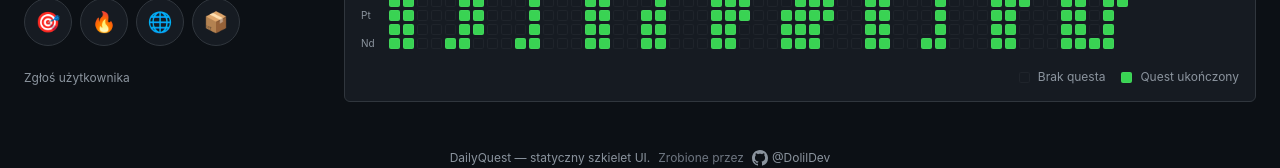
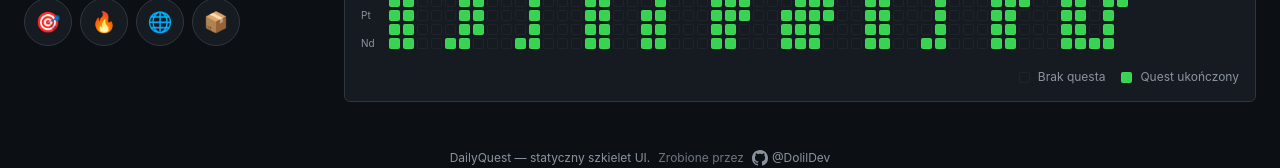
Before and after one commit to DolilDev/NewRepoEveryDay, a Next.js app: page /profile in a window 1280 px wide. Shown: the part 705-873 px from the top of the page. Built offline with nearby package versions, Linux system fonts and the light colour scheme.

Commit message:
Usuń link Zgłoś użytkownika z profilu

```diff
--- a/components/ProfileSidebar.tsx
+++ b/components/ProfileSidebar.tsx
@@ -85,13 +85,6 @@ export default function ProfileSidebar() {
           </div>
         </section>
       )}
-
-      <a
-        href="#"
-        className="mt-6 inline-block text-xs text-gh-muted hover:text-gh-blue hover:underline"
-      >
-        Zgłoś użytkownika
-      </a>
     </aside>
   );
 }
```
